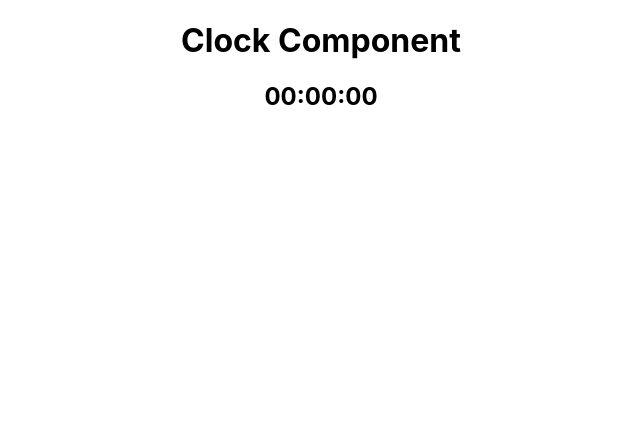
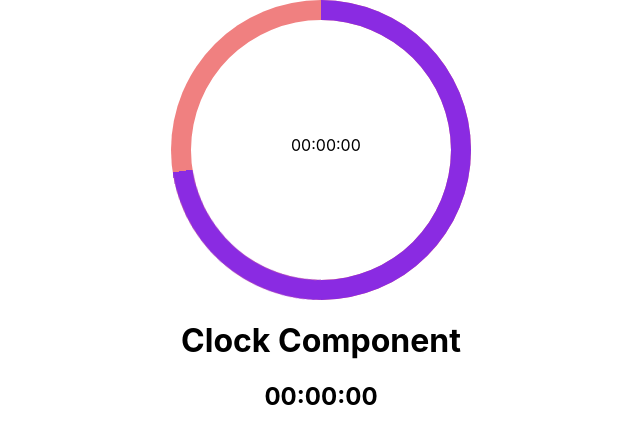
Before and after one commit to SofPan/lovely-earthquake, a React (Create React App) app in the folder client/: page / in a window 1280 px wide. Shown: the top 444 px of the page, without its empty margins (319-959 px from the left). Built offline with nearby package versions, Linux system fonts and the light colour scheme.

Commit message:
create smooth circle countdown animation with css

```diff
--- a/client/src/components/Timer/AnimatedBorder.jsx
+++ b/client/src/components/Timer/AnimatedBorder.jsx
@@ -1,6 +1,12 @@
+import '../../styles/Timer/AnimatedBorder.css';
+
 const AnimatedBorder = () => {
   return(
-    <></>
+    <div id="clock-border" className="clock-animation">
+      <div className="clock-inner">00:00:00</div>
+      <div className='left-half'></div>
+      <div className='right-half'></div>
+    </div>
   )
 }
 
--- a/client/src/components/Timer/Timer.jsx
+++ b/client/src/components/Timer/Timer.jsx
@@ -1,6 +1,7 @@
 import { useEffect, useState } from "react";
 
 import Clock from './Clock';
+import AnimatedBorder from "./AnimatedBorder";
 
 const Timer = () => {
   const [time, setTime] = useState(0);
@@ -20,6 +21,7 @@ const Timer = () => {
 
   return(
     <div>
+      <AnimatedBorder />
       <Clock time={time}/>
     </div>
   )
--- /dev/null
+++ b/client/src/styles/Timer/AnimatedBorder.css
@@ -0,0 +1,66 @@
+@keyframes l-rotate {
+  0% { transform: rotate(0deg); }
+  50% { transform: rotate(-180deg); }
+  100% { transform: rotate(-180deg); }
+}
+
+@keyframes r-rotate {
+  0% { transform: rotate(0deg); }
+  50% { transform: rotate(0deg); }
+  100% { transform: rotate(-180deg); }
+}
+
+#clock-border{
+  position: relative;
+  height: 300px;
+  width: 300px;
+  margin: 0 auto;
+  border-radius: 999px;
+  box-shadow: inset 0 0 0 20px lightcoral;
+}
+
+.left-half,
+.right-half{
+  float: left;
+  width: 50%;
+  height: 100%;
+  overflow: hidden;
+}
+
+.left-half::before,
+.right-half::before{
+  content: "";
+  display: block;
+  width: 100%;
+  height: 100%;
+  box-sizing: border-box;
+  border: 20px solid blueviolet;
+  animation-duration: 20s;
+  animation-iteration-count: 1;
+  animation-timing-function: linear;
+  animation-fill-mode: forwards;
+}
+
+.left-half:before {
+  border-right: none;
+  border-top-left-radius: 999px;
+  border-bottom-left-radius: 999px;
+  transform-origin: center right;
+  transform-origin: center right;
+  animation-name: l-rotate;
+}
+
+.right-half:before {
+  border-left: none;
+  border-top-right-radius: 999px;
+  border-bottom-right-radius: 999px;
+  transform-origin: center left;
+  transform-origin: center left;
+  animation-name: r-rotate;
+}
+
+.clock-inner{
+  position: absolute;
+  top: 45%;
+  left: 40%;
+}
```
Also changed, not shown: 1 other file (tests, documents, lock files or other folders).
